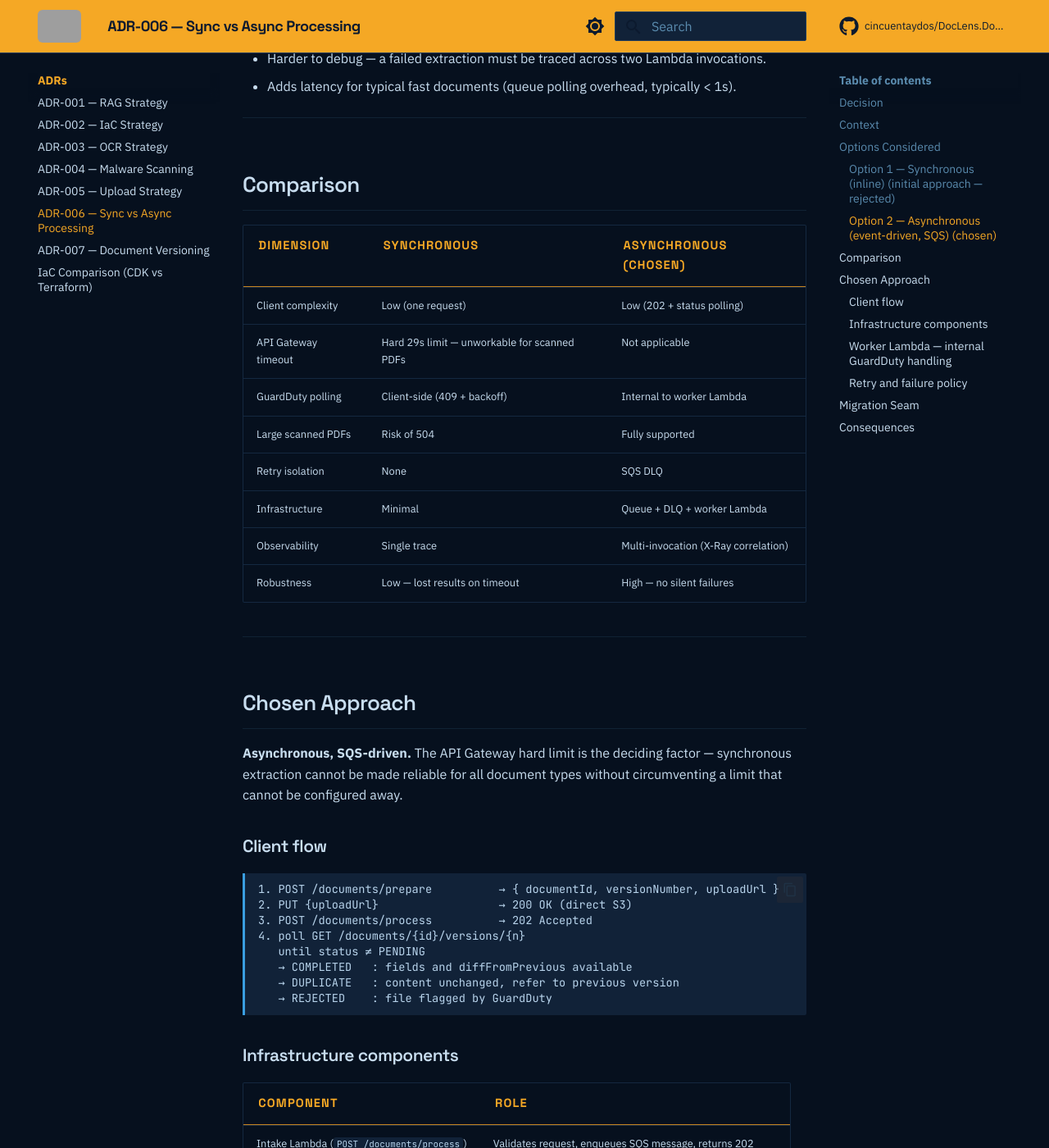
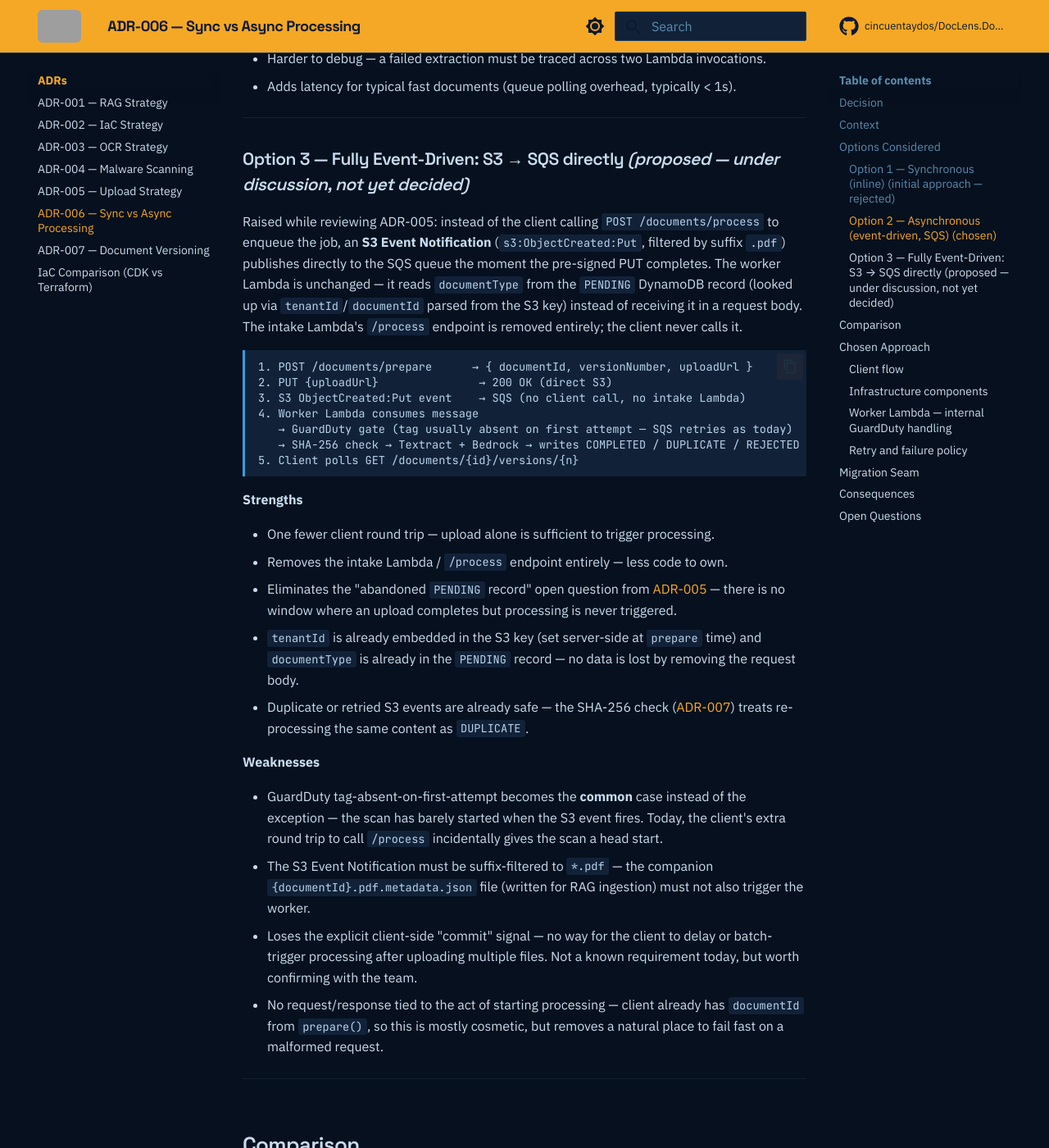
Before and after one commit to cincuentaydos/DocLens.Docs, an MkDocs documentation site: the page built from docs/adrs/006-sync-vs-async-processing.md, in a window 1280 px wide and 1400 px high, scrolled down 2857 px. Shown: the whole window at 82% size. Built offline with MkDocs 1.6.1 and Material for MkDocs 9.7.7, drawn with Linux system fonts in a browser that asks for light colours; comment, search, counter and statistics services are not loaded; some of the changed text lies outside the part shown; grey boxes are pictures that could not be loaded.

Commit message:
updating 005 and 006

````diff
--- a/docs/adrs/006-sync-vs-async-processing.md
+++ b/docs/adrs/006-sync-vs-async-processing.md
@@ -86,18 +86,49 @@ GET /documents/{documentId}/versions/{versionNumber}
 
 ---
 
+### Option 3 — Fully Event-Driven: S3 → SQS directly *(proposed — under discussion, not yet decided)*
+
+Raised while reviewing ADR-005: instead of the client calling `POST /documents/process` to enqueue the job, an **S3 Event Notification** (`s3:ObjectCreated:Put`, filtered by suffix `.pdf`) publishes directly to the SQS queue the moment the pre-signed PUT completes. The worker Lambda is unchanged — it reads `documentType` from the `PENDING` DynamoDB record (looked up via `tenantId`/`documentId` parsed from the S3 key) instead of receiving it in a request body. The intake Lambda's `/process` endpoint is removed entirely; the client never calls it.
+
+```
+1. POST /documents/prepare      → { documentId, versionNumber, uploadUrl }
+2. PUT {uploadUrl}               → 200 OK (direct S3)
+3. S3 ObjectCreated:Put event    → SQS (no client call, no intake Lambda)
+4. Worker Lambda consumes message
+   → GuardDuty gate (tag usually absent on first attempt — SQS retries as today)
+   → SHA-256 check → Textract + Bedrock → writes COMPLETED / DUPLICATE / REJECTED
+5. Client polls GET /documents/{id}/versions/{n}
+```
+
+**Strengths**
+
+- One fewer client round trip — upload alone is sufficient to trigger processing.
+- Removes the intake Lambda / `/process` endpoint entirely — less code to own.
+- Eliminates the "abandoned `PENDING` record" open question from [ADR-005](005-upload-strategy.md#open-questions) — there is no window where an upload completes but processing is never triggered.
+- `tenantId` is already embedded in the S3 key (set server-side at `prepare` time) and `documentType` is already in the `PENDING` record — no data is lost by removing the request body.
+- Duplicate or retried S3 events are already safe — the SHA-256 check ([ADR-007](007-document-versioning.md)) treats re-processing the same content as `DUPLICATE`.
+
+**Weaknesses**
+
+- GuardDuty tag-absent-on-first-attempt becomes the **common** case instead of the exception — the scan has barely started when the S3 event fires. Today, the client's extra round trip to call `/process` incidentally gives the scan a head start.
+- The S3 Event Notification must be suffix-filtered to `*.pdf` — the companion `{documentId}.pdf.metadata.json` file (written for RAG ingestion) must not also trigger the worker.
+- Loses the explicit client-side "commit" signal — no way for the client to delay or batch-trigger processing after uploading multiple files. Not a known requirement today, but worth confirming with the team.
+- No request/response tied to the act of starting processing — client already has `documentId` from `prepare()`, so this is mostly cosmetic, but removes a natural place to fail fast on a malformed request.
+
+---
+
 ## Comparison
 
-| Dimension | Synchronous | Asynchronous (chosen) |
-|---|---|---|
-| Client complexity | Low (one request) | Low (202 + status polling) |
-| API Gateway timeout | Hard 29s limit — unworkable for scanned PDFs | Not applicable |
-| GuardDuty polling | Client-side (409 + backoff) | Internal to worker Lambda |
-| Large scanned PDFs | Risk of 504 | Fully supported |
-| Retry isolation | None | SQS DLQ |
-| Infrastructure | Minimal | Queue + DLQ + worker Lambda |
-| Observability | Single trace | Multi-invocation (X-Ray correlation) |
-| Robustness | Low — lost results on timeout | High — no silent failures |
+| Dimension | Synchronous | Asynchronous (chosen) | Event-driven, no `/process` (proposed) |
+|---|---|---|---|
+| Client complexity | Low (one request) | Low (202 + status polling) | Lowest (upload + polling only) |
+| API Gateway timeout | Hard 29s limit — unworkable for scanned PDFs | Not applicable | Not applicable |
+| GuardDuty polling | Client-side (409 + backoff) | Internal to worker Lambda | Internal to worker Lambda (tag-absent retry is now the common path, not the exception) |
+| Large scanned PDFs | Risk of 504 | Fully supported | Fully supported |
+| Retry isolation | None | SQS DLQ | SQS DLQ |
+| Infrastructure | Minimal | Queue + DLQ + worker Lambda | Queue + DLQ + worker Lambda, **no intake Lambda** |
+| Observability | Single trace | Multi-invocation (X-Ray correlation) | Multi-invocation; no client-initiated span to correlate against |
+| Robustness | Low — lost results on timeout | High — no silent failures | High — no silent failures, and no abandoned `PENDING` records |
 
 ---
 
@@ -157,3 +188,9 @@ The `IDocumentExtractionService` interface isolates the extraction logic from th
 - **IAM:** intake Lambda needs `sqs:SendMessage`; worker Lambda needs `sqs:ReceiveMessage`, `sqs:DeleteMessage`, `sqs:GetQueueAttributes`.
 - **Observability:** AWS X-Ray trace IDs must be propagated through the SQS message attributes to correlate intake and worker invocations in a single trace.
 - **Frontend:** polling interval recommendation — start at 2s, back off to 5s after 10s, cap at 10s. Surface an error to the user after 5 minutes without a terminal status.
+
+---
+
+## Open Questions
+
+- **Pending team discussion:** should `POST /documents/process` be removed in favor of the fully event-driven trigger described in [Option 3](#option-3--fully-event-driven-s3--sqs-directly-proposed--under-discussion-not-yet-decided) (S3 Event Notification → SQS directly)? This would remove the intake Lambda's `/process` endpoint and resolve the "abandoned `PENDING` record" open question in ADR-005, at the cost of making the GuardDuty tag-absent retry path the common case instead of the exception.
````
Also changed, not shown: docs/adrs/005-upload-strategy.md (+23 -0 lines).
